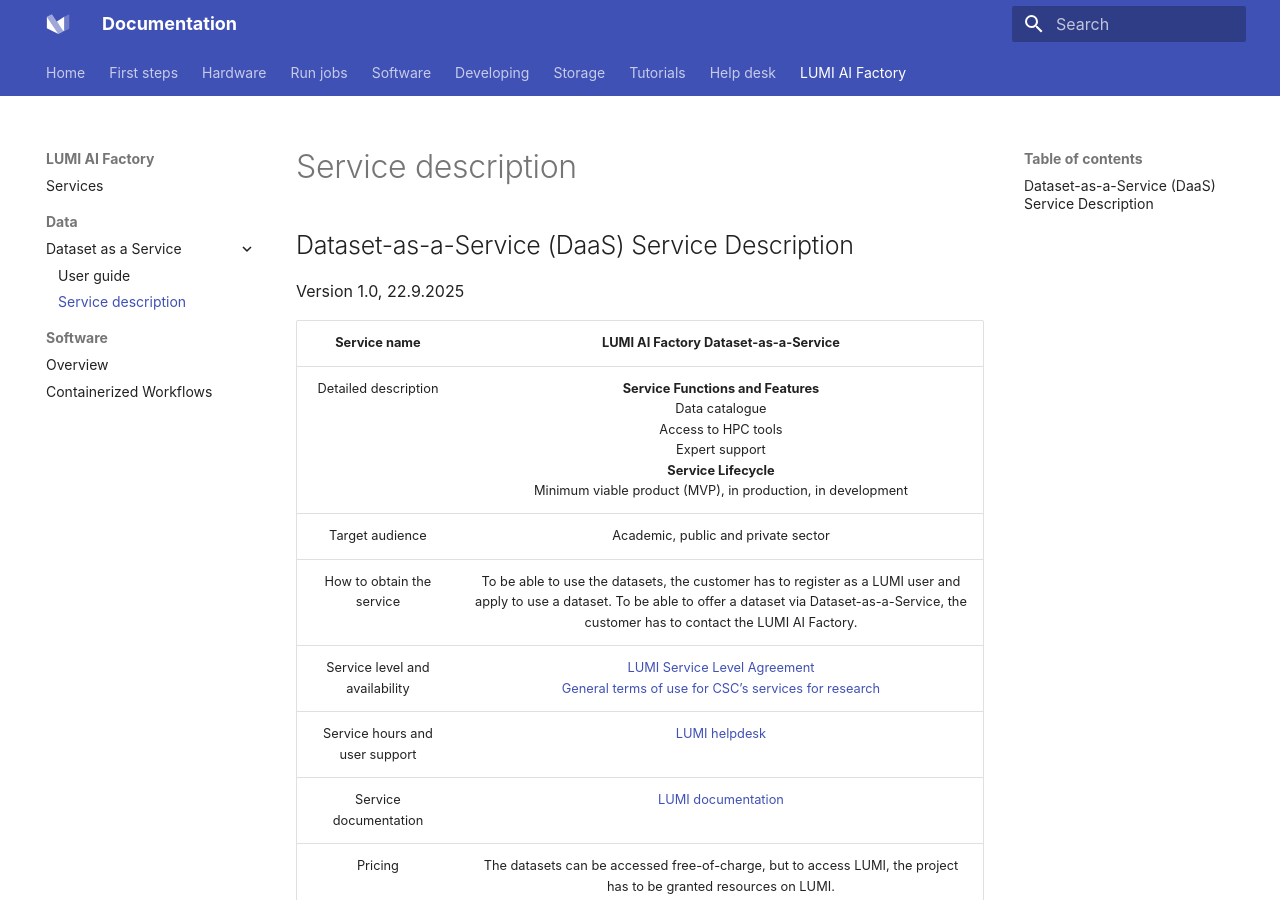
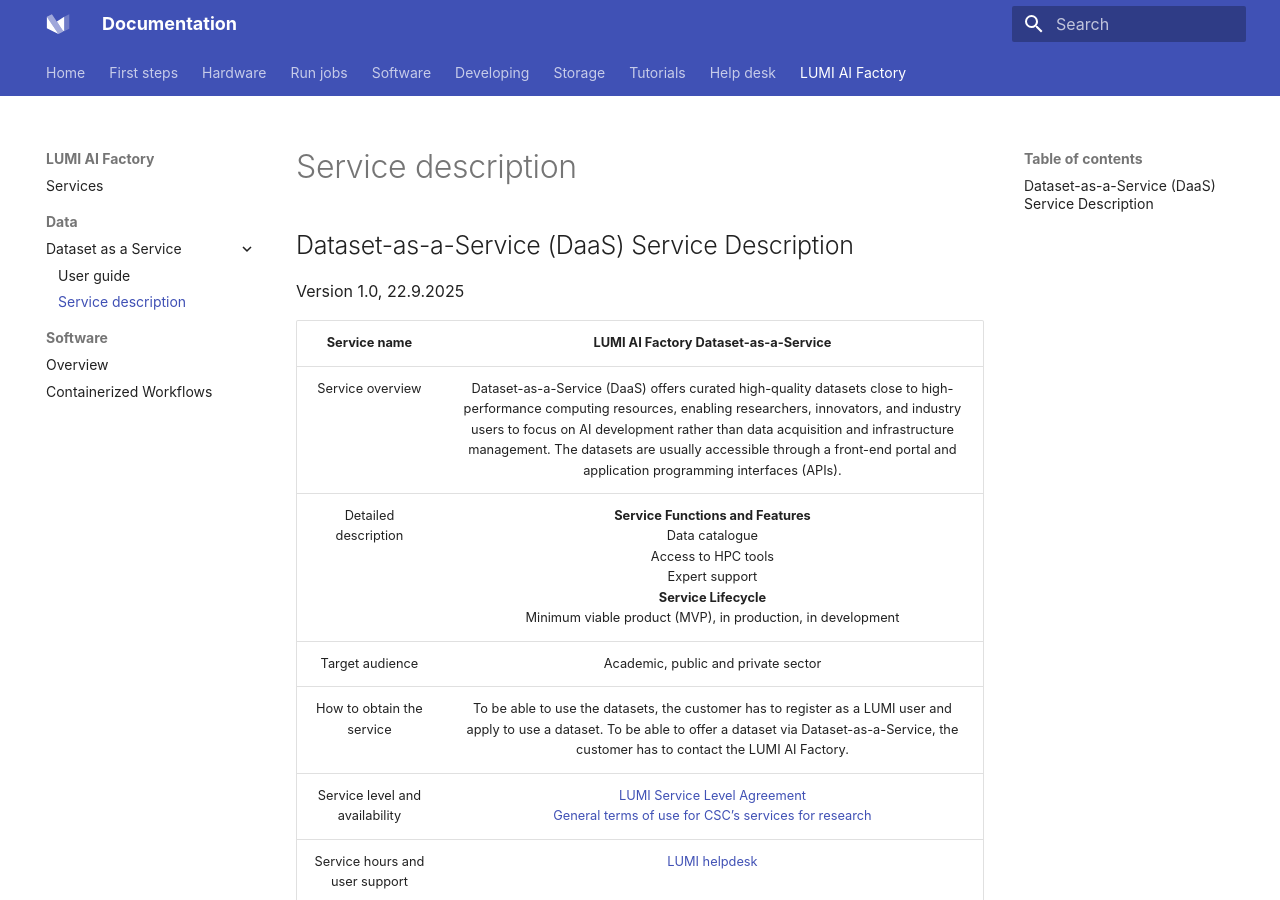
Before and after one commit to Lumi-supercomputer/lumi-userguide, an MkDocs documentation site: the page built from docs/laif/data/daas_description.md, in a window 1280 px wide and 900 px high. Built offline with MkDocs 1.6.1 and Material for MkDocs 9.7.7, drawn with Linux system fonts in a browser that asks for light colours.

Commit message:
Add missing service overview

```diff
--- a/docs/laif/data/daas_description.md
+++ b/docs/laif/data/daas_description.md
@@ -3,6 +3,7 @@
 
 | Service name | **LUMI AI Factory Dataset-as-a-Service** |
 | :-: | :-: |
+| Service overview | Dataset-as-a-Service (DaaS) offers curated high-quality datasets close to high-performance computing resources, enabling researchers, innovators, and industry users to focus on AI development rather than data acquisition and infrastructure management. The datasets are usually accessible through a front-end portal and application programming interfaces (APIs). |
 | Detailed description | **Service Functions and Features**<br>Data catalogue<br>Access to HPC tools<br>Expert support<br>**Service Lifecycle**<br>Minimum viable product (MVP), in production, in development |
 | Target audience | Academic, public and private sector |
 | How to obtain the service | To be able to use the datasets, the customer has to register as a LUMI user and apply to use a dataset. To be able to offer a dataset via Dataset-as-a-Service, the customer has to contact the LUMI AI Factory. |
```
